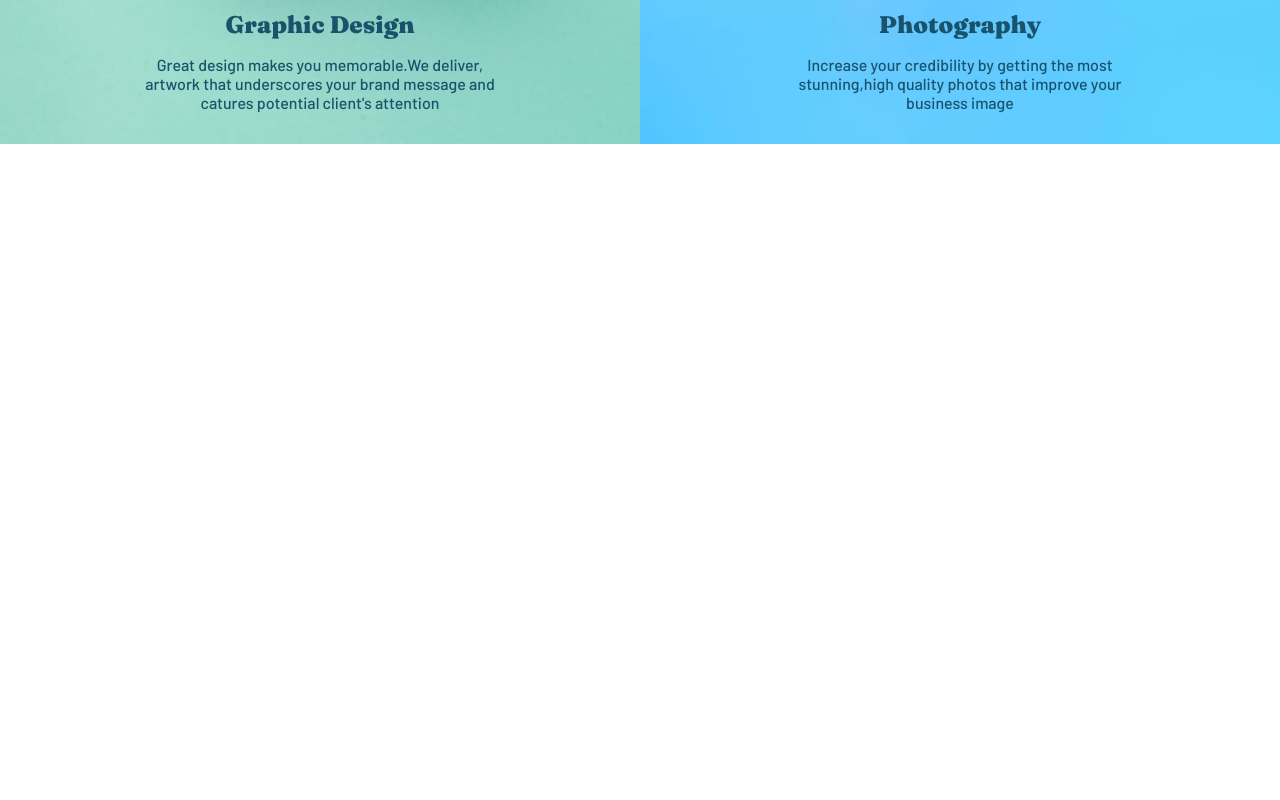
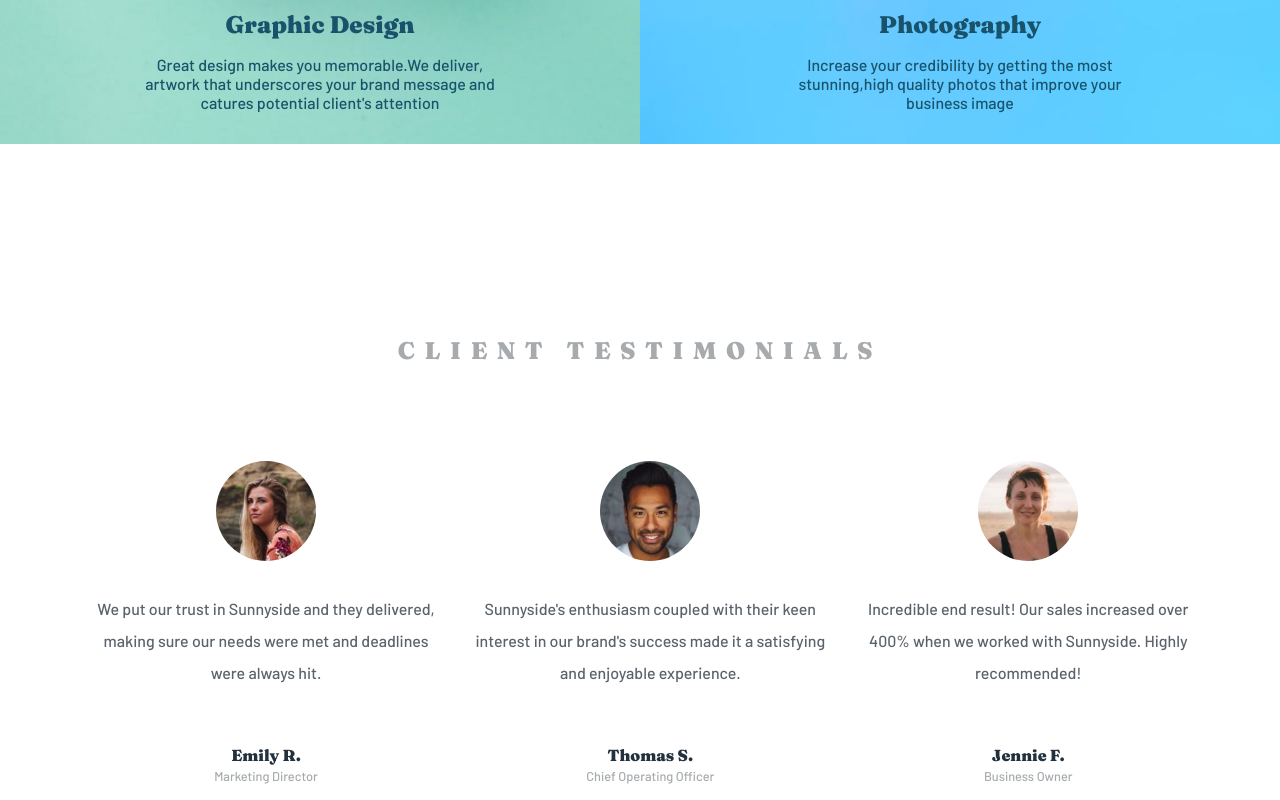
Before and after one commit to AD9-1/Sunnyside-Test, a React (Create React App) app: page / in a window 1280 px wide. Shown: the part 1896-2696 px from the top of the page. Before the commit the page ends 2040 px from the top, so only its background shows below. Built offline with nearby package versions, Linux system fonts and the light colour scheme.

Commit message:
feedback practice-1

```diff
--- a/src/App.js
+++ b/src/App.js
@@ -3,6 +3,7 @@ import "./App.scss";
 import Navbar from "./components/Navbar/Navbar";
 import Hero from "./components/Hero/Hero";
 import Banner from "./components/Banner/Banner";
+import Feedback from "./components/Feedback/Feedback";
 
 function App() {
   return (
@@ -11,7 +12,8 @@ function App() {
         <Navbar></Navbar>
         <Hero></Hero>
       </div>
-      <Banner/>
+      <Banner />
+      <Feedback />
     </div>
   );
 }
--- /dev/null
+++ b/src/components/Feedback/Feedback.jsx
@@ -0,0 +1,59 @@
+import React from "react";
+import Emilyimage from "../../assets/image-emily.jpg";
+import Jennieimage from '../../assets/image-jennie.jpg';
+import Thomasimage from '../../assets/image-thomas.jpg';
+import "./Feedback.scss";
+
+
+const Feedback = () => {
+  return (
+    <div className="feedback">
+      <div className="feedback__heading">
+        <h2>CLIENT TESTIMONIALS</h2>
+      </div>
+      <div className="feedback__cards">
+        <div className="feedback__cards--1">
+          <img
+            className="feedback__cards--image"
+            src={Emilyimage}
+            alt="Emily Image"
+          />
+          <p className="feedback__cards--text">
+            We put our trust in Sunnyside and they delivered, making sure our
+            needs were met and deadlines were always hit.
+          </p>
+          <h4 className="feedback__cards--name">Emily R.</h4>
+          <p className="feedback__cards--designation"> Marketing Director </p>
+        </div>
+        <div className="feedback__cards--2">
+          <img
+            className="feedback__cards--image"
+            src={Thomasimage}
+            alt="Thomas Image"
+          />
+          <p className="feedback__cards--text">
+          Sunnyside's enthusiasm coupled with their keen interest in our
+          brand's success made it a satisfying and enjoyable experience.
+          </p>
+          <h4 className="feedback__cards--name">Thomas S.</h4>
+          <p className="feedback__cards--designation"> Chief Operating Officer </p>
+        </div>
+        <div className="feedback__cards--3">
+          <img
+            className="feedback__cards--image"
+            src={Jennieimage}
+            alt="Jennie Image"
+          />
+          <p className="feedback__cards--text">
+          Incredible end result! Our sales increased over 400% when we worked
+          with Sunnyside. Highly recommended!
+          </p>
+          <h4 className="feedback__cards--name">Jennie F.</h4>
+          <p className="feedback__cards--designation">Business Owner </p>
+        </div>
+      </div>
+    </div>
+  );
+};
+
+export default Feedback;
--- /dev/null
+++ b/src/components/Feedback/Feedback.scss
@@ -0,0 +1,86 @@
+@use "../../styles/partials/fonts" as *;
+@use "../../styles/partials/variables" as *;
+@use "../../styles/partials/mixins" as *;
+@use "../../styles/global.scss" as *;
+
+.feedback {
+  display: flex;
+  flex-direction: column;
+  align-items: center;
+
+  @include mobile {
+    margin-bottom: 2rem;
+  }
+
+  &__heading {
+    color: $light-gray;
+    font-family: "Fraunces-Bold";
+    letter-spacing: 0.6rem;
+    padding: 12rem 0 5rem 0;
+
+    @include mobile {
+      padding: 5rem 0 1rem 0;
+      font-size: 0.6rem;
+      letter-spacing: 0.36rem;
+    }
+  }
+
+  &__cards {
+    display: flex;
+    justify-content: center;
+    margin: 1rem 5rem 1rem 5rem;
+
+    @include mobile {
+      margin: 0;
+      width: 90%;
+      flex-direction: column;
+      gap: 2rem;
+    }
+    &--1,
+    &--2,
+    &--3 {
+      display: flex;
+      flex-direction: column;
+      align-items: center;
+      justify-content: center;
+      padding-left: 0.5rem;
+
+      @include mobile {
+        margin-top: 2rem;
+      }
+    }
+
+    &--text {
+      color: $dark-gray;
+      font-family: "Barlow";
+      margin-top: 2rem;
+      line-height: 2rem;
+      text-align: center;
+      width: 95%;
+      color: $dark-gray;
+    }
+    &--image {
+      width: 100px;
+      height: 100px;
+      border-radius: 50%;
+      object-fit: cover;
+    }
+
+    &--name {
+      margin-top: 3.5rem;
+      margin-bottom: 0;
+      font-family: Fraunces-Bold;
+      color: $saturated-blue;
+
+      @include mobile {
+        margin-top: 1rem;
+      }
+    }
+    &--designation {
+      color: $light-gray;
+      font-size: 0.8rem;
+      margin-top: 0.2rem;
+      font-family: "Barlow";
+    }
+  }
+}
```
